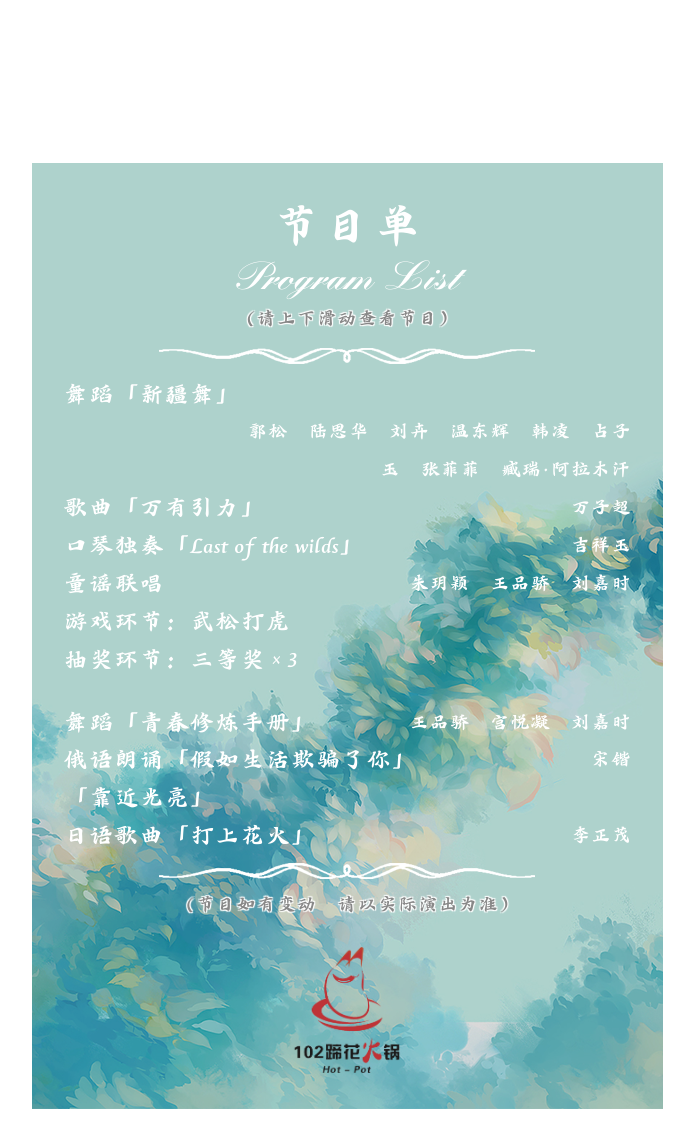
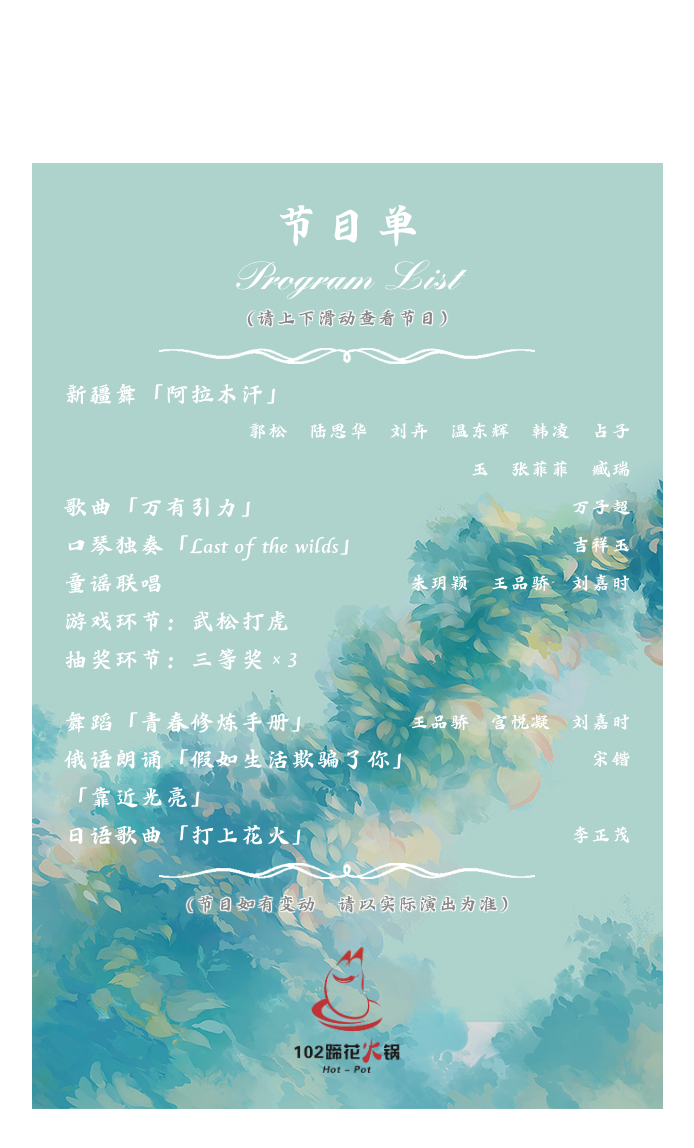
Before and after one commit to PKU-CESE-SU/pku-cese-su.github.io, a Jekyll site: the page 2018-12-new-year-shows.html, which Jekyll copies as it is, in a window 1280 px wide. Shown: the top 1148 px of the page, without its empty margins (293-987 px from the left). Built offline with Jekyll 4.4.1, drawn with Linux system fonts in a browser that asks for light colours.

Commit message:
2018-12-24

```diff
--- a/2018-12-new-year-shows.html
+++ b/2018-12-new-year-shows.html
@@ -132,7 +132,7 @@
                     <div id="content-tip">（请上下滑动查看节目）</div>
                     <div id="content-line-top"></div>
                     <div id="content-box">
-                        <div class="show"><div class="show-name">舞蹈「新疆舞」</div><div class="show-player">郭松　陆思华　刘卉　温东辉　韩凌　占子玉　张菲菲　臧瑞·阿拉木汗</div></div>
+                        <div class="show"><div class="show-name">新疆舞「阿拉木汗」</div><div class="show-player">郭松　陆思华　刘卉　温东辉　韩凌　占子玉　张菲菲　臧瑞</div></div>
                         <div class="show"><div class="show-name">歌曲「万有引力」</div><div class="show-player">万子超</div></div>
                         <div class="show"><div class="show-name">口琴独奏「Last of the wilds」</div><div class="show-player">吉祥玉</div></div>
                         <div class="show"><div class="show-name">童谣联唱</div><div class="show-player">朱玥颖　王品骄　刘嘉时</div></div>
```
